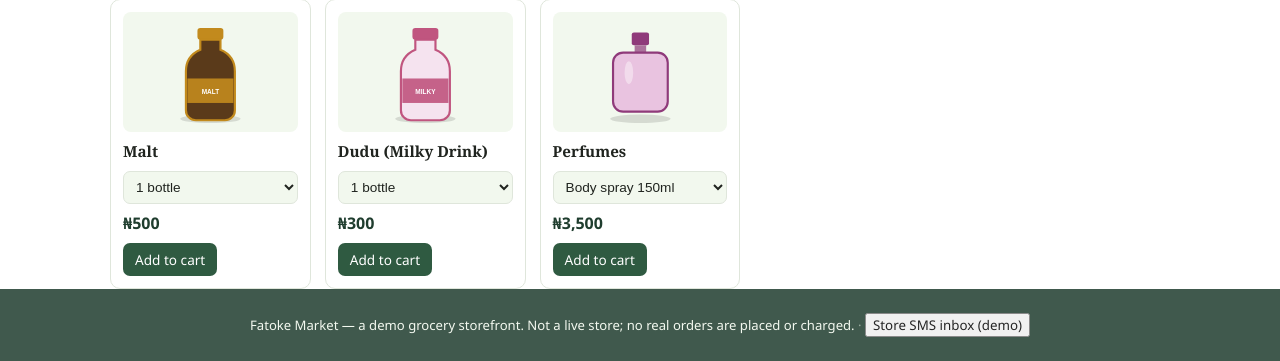
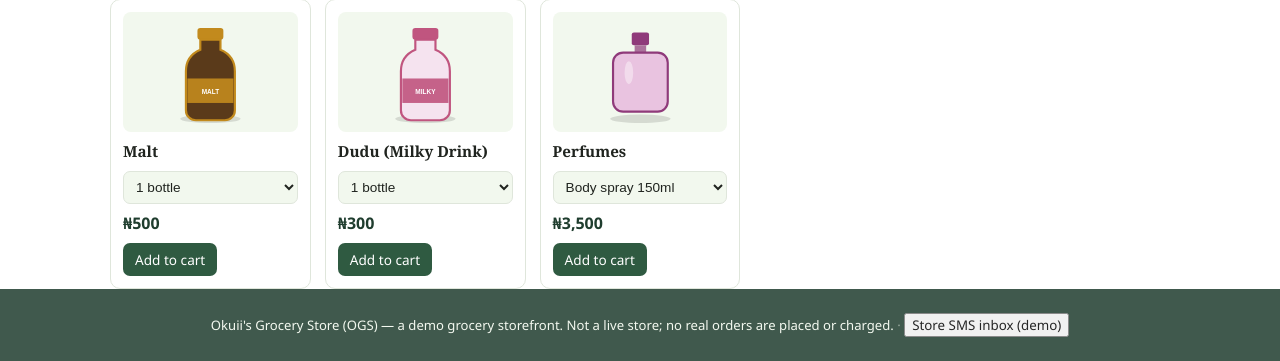
Before and after one commit to melodexs/Freshmart, a FastAPI app: page / in a window 1280 px wide. Shown: the part 2207-2568 px from the top of the page. Run offline with FastAPI, Linux system fonts and the light colour scheme.

Commit message:
Rename the store to Okuii's Grocery Store (OGS) in pages, titles, share tags and README

```diff
--- a/apps/api/app/main.py
+++ b/apps/api/app/main.py
@@ -1,4 +1,4 @@
-"""Freshmart (Fatoke Market) backend: FastAPI port of the Express server."""
+"""Freshmart (Okuii's Grocery Store, OGS) backend: FastAPI port of the Express server."""
 
 from __future__ import annotations
 
@@ -23,13 +23,11 @@ from .templating import templates
 async def lifespan(app: FastAPI):
     await db.init()
     mode = "Postgres" if config.USE_POSTGRES else "local JSON file"
-    print(f"Fatoke Market backend (Python) running, data store: {mode}")
+    print(f"OGS backend (Python) running, data store: {mode}")
     yield
 
 
-app = FastAPI(
-    title="Freshmart API", lifespan=lifespan, docs_url=None, redoc_url=None, openapi_url=None
-)
+app = FastAPI(title="OGS API", lifespan=lifespan, docs_url=None, redoc_url=None, openapi_url=None)
 
 
 # Keep the {"error": "..."} shape the frontend already expects.
--- a/apps/api/app/templates/base.html
+++ b/apps/api/app/templates/base.html
@@ -3,12 +3,12 @@
 <head>
 <meta charset="UTF-8">
 <meta name="viewport" content="width=device-width, initial-scale=1, viewport-fit=cover">
-<title>{% block title %}Fatoke Market — Grocery Delivery in Otukpo{% endblock %}</title>
-<meta name="description" content="Order rice, garri, beans, drinks, snacks and household basics from Fatoke Market. Delivered across Otukpo. Pay on delivery or pay ahead.">
+<title>{% block title %}Okuii&#39;s Grocery Store (OGS) — Grocery Delivery in Otukpo{% endblock %}</title>
+<meta name="description" content="Order rice, garri, beans, drinks, snacks and household basics from Okuii&#39;s Grocery Store (OGS). Delivered across Otukpo. Pay on delivery or pay ahead.">
 <meta name="theme-color" content="#1f3d2e">
 <meta property="og:type" content="website">
-<meta property="og:site_name" content="Fatoke Market">
-<meta property="og:title" content="Fatoke Market — Grocery Delivery in Otukpo">
+<meta property="og:site_name" content="Okuii&#39;s Grocery Store (OGS)">
+<meta property="og:title" content="Okuii&#39;s Grocery Store (OGS) — Grocery Delivery in Otukpo">
 <meta property="og:description" content="Groceries and snacks, brought to your door. Pay on delivery or pay ahead.">
 <meta name="twitter:card" content="summary">
 <link rel="icon" href="/static/favicon.svg" type="image/svg+xml">
--- a/apps/api/app/templates/error.html
+++ b/apps/api/app/templates/error.html
@@ -1,5 +1,5 @@
 {% extends "base.html" %}
-{% block title %}{{ code }} — Fatoke Market{% endblock %}
+{% block title %}{{ code }} — Okuii&#39;s Grocery Store (OGS){% endblock %}
 {% block body %}
 <main class="wrap error-page">
   <div class="error-code">{{ code }}</div>
--- a/apps/api/app/templates/index.html
+++ b/apps/api/app/templates/index.html
@@ -2,7 +2,7 @@
 {% block body %}
 <header>
   <div class="topbar">
-    <div class="logo">Fatoke <span>Market</span></div>
+    <div class="logo" aria-label="Okuii&#39;s Grocery Store (OGS)"><span class="logo-full">Okuii&#39;s Grocery Store </span><span class="logo-abbr">OGS</span></div>
     <div class="topbar-spacer"></div>
     <div id="account-area" class="account-area">{% include "partials/account.html" %}</div>
     <button class="icon-btn" id="ordersBtn" type="button"
@@ -59,7 +59,7 @@
 
 <footer>
   <div class="wrap">
-    Fatoke Market — a demo grocery storefront. Not a live store; no real orders are placed or charged.
+    Okuii&#39;s Grocery Store (OGS) — a demo grocery storefront. Not a live store; no real orders are placed or charged.
     <span style="opacity:.5;"> · </span>
     <button id="storeInboxBtn" type="button" class="link-btn"
             hx-get="/api/store/ui" hx-target="#storeInboxList" hx-swap="innerHTML"
--- a/apps/web/package.json
+++ b/apps/web/package.json
@@ -2,7 +2,7 @@
   "name": "freshmart-web",
   "private": true,
   "version": "1.0.0",
-  "description": "Freshmart storefront. TypeScript for the small client-side parts; pages are rendered by the API (Jinja + HTMX).",
+  "description": "Okuii's Grocery Store (OGS) storefront. TypeScript for the small client-side parts; pages are rendered by the API (Jinja + HTMX).",
   "scripts": {
     "build": "tsc --noEmit && esbuild src/main.ts --bundle --minify --target=es2020 --outfile=static/js/main.js",
     "typecheck": "tsc --noEmit",
```
Also changed, not shown: apps/api/tests/test_ui.py (+10 -1 lines), README.md.
